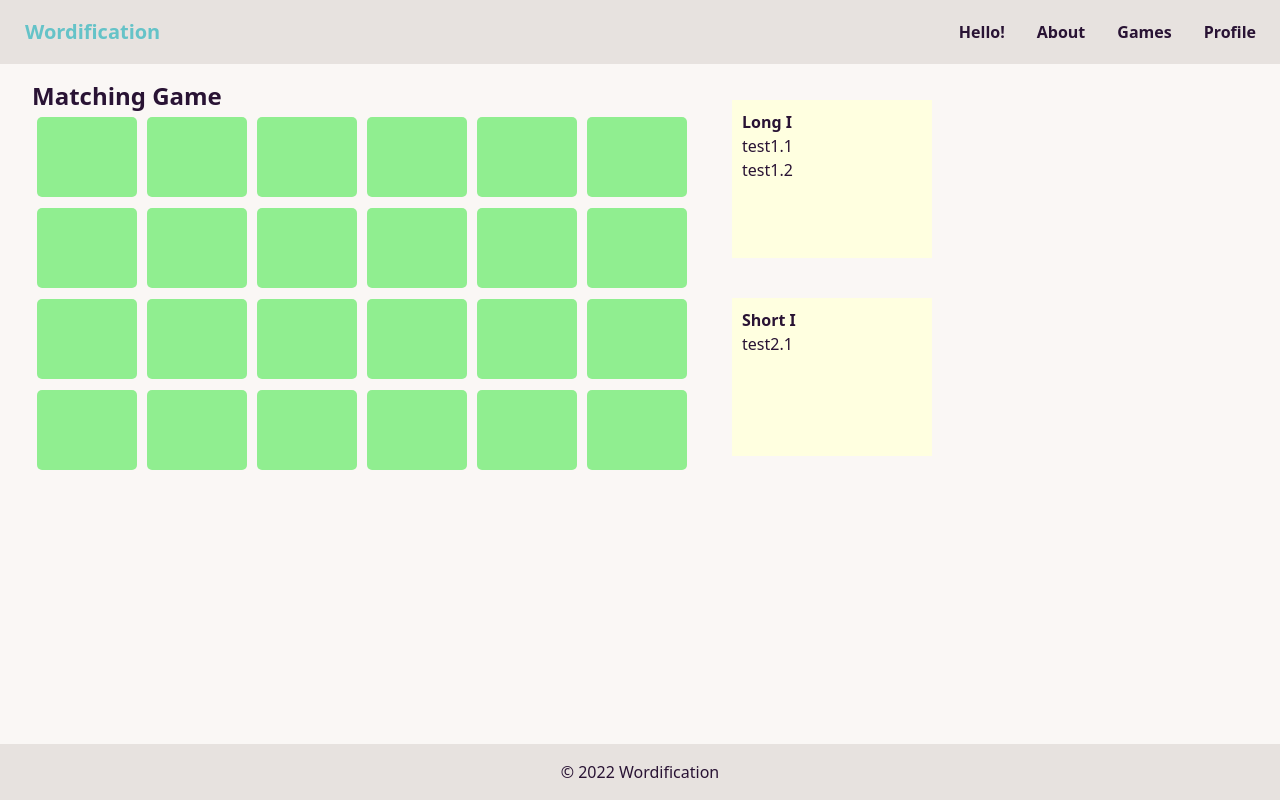
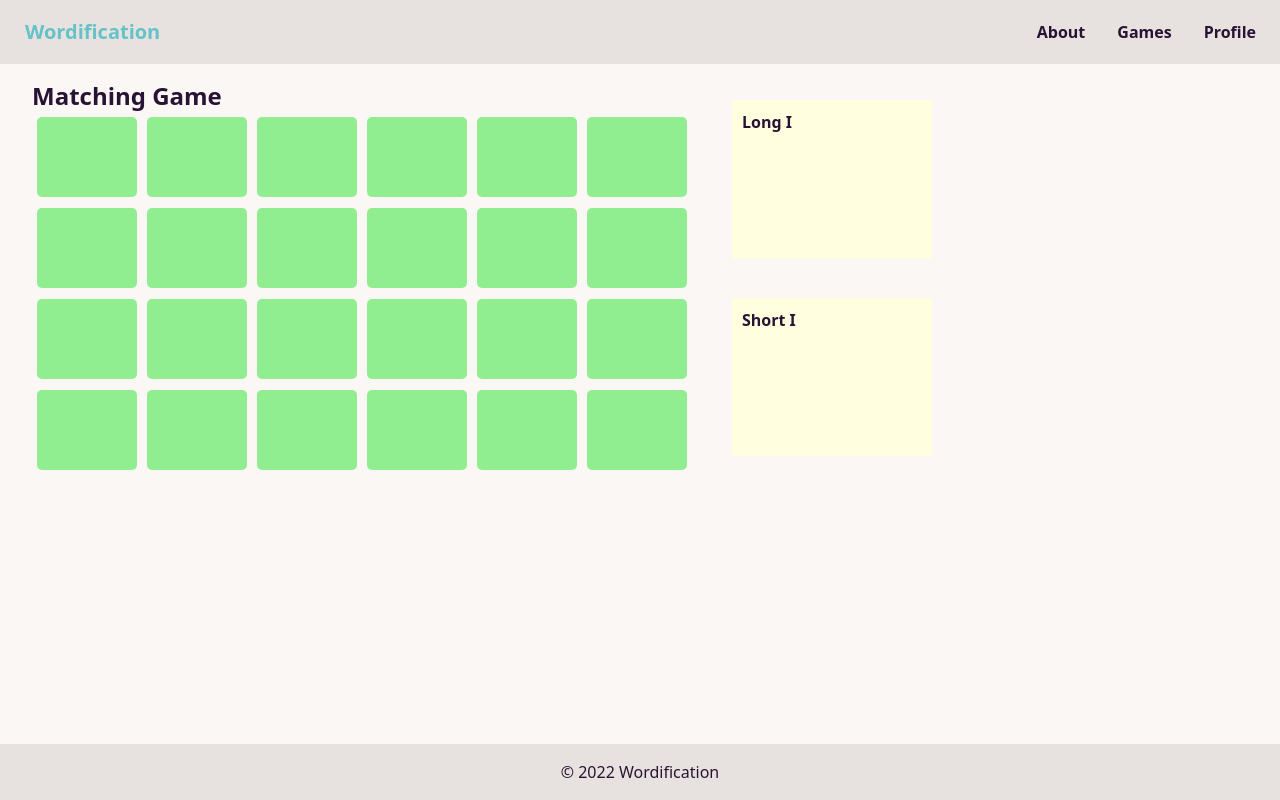
Before and after one commit to wordification/front, a Next.js app: page /games/matching in a window 1280 px wide. Built offline with nearby package versions, Linux system fonts and the light colour scheme.

Commit message:
feat: latest mathching game progress

```diff
--- a/app/games/matching/page.tsx
+++ b/app/games/matching/page.tsx
@@ -11,9 +11,15 @@ const words = words_one.concat(words_two)
           .sort((a, b) => a.sort - b.sort)
           .map(({ value }) => value);
 
+let words_one_done = [""];
+let words_two_done = [""];
+
+let word_picked_first = "";
+
 function Card({word}: {word: string}) {
   const [text, setText] = useState("");
-  const [color, setColor] = useState("lightgreen")
+  const [color, setColor] = useState("lightgreen");
+  const [done, setDone] = useState(false);
   function handleClick() {
     if (text === "") {
       setText(word);
@@ -22,6 +28,7 @@ function Card({word}: {word: string}) {
       setText("");
       setColor("lightgreen");
     }
+
   }
 
   return <button
@@ -30,7 +37,8 @@ function Card({word}: {word: string}) {
                    margin: "5px",
                    width:"100px",
                    height:"80px",
-                   padding:"0px" }}
+                   padding:"0px",
+                   lineHeight: "80px" }}
           onClick={handleClick}>
             {text}
           </button>
@@ -43,9 +51,6 @@ const cardList = words.map((word) => (
 cardList.splice(6, 0, <br></br>)
 cardList.splice(13, 0, <br></br>)
 cardList.splice(20, 0, <br></br>)
-
-const words_one_done = ["test1.1", "test1.2"];
-const words_two_done = ["test2.1"];
 
 function Bucket({ words_done, phoneme }: { words_done: string[], phoneme: string }) {
   return (
--- a/app/hello/page.tsx
+++ /dev/null
@@ -1,7 +0,0 @@
-const Page = () => (
-    <>
-      <h2 className="text-2xl font-bold">Hello world!</h2>
-    </>
-  );
-
-  export default Page;
--- a/app/layout.tsx
+++ b/app/layout.tsx
@@ -4,10 +4,6 @@ import "./globals.css";
 import Providers from "./providers";
 
 const menuItems = [
-  {
-    url: "/hello",
-    label: "Hello!",
-  },
   {
     url: "/about",
     label: "About",
```
